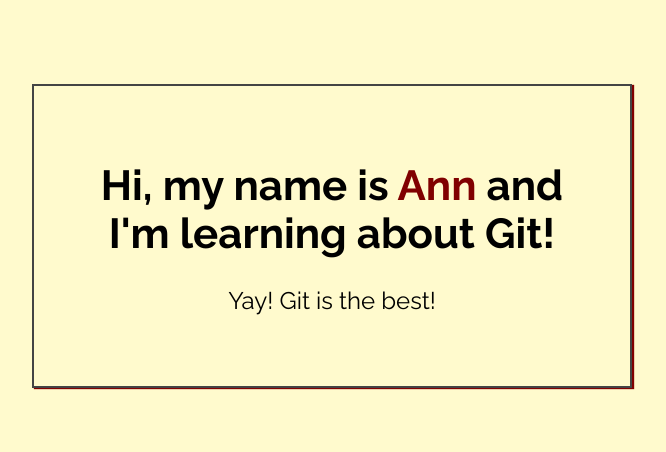
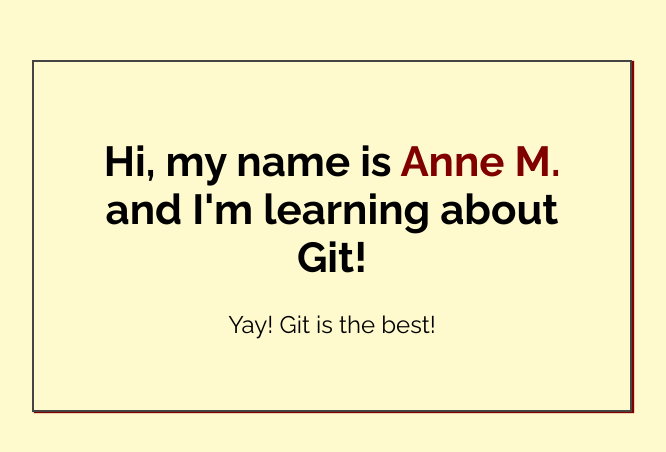
Before and after one commit to annepm/my-first-repo, a plain HTML site: page index.html in a window 1280 px wide. Shown: the part 164-616 px from the top of the page, without its empty margins (308-974 px from the left). Drawn offline with Linux system fonts and the light colour scheme.

Commit message:
Changed name within index.html

```diff
--- a/index.html
+++ b/index.html
@@ -14,7 +14,7 @@
 <body>
 
     <div class="greeting">
-        <h1>Hi, my name is <span class="highlight">Ann</span> and I'm learning about Git! </h1>
+        <h1>Hi, my name is <span class="highlight">Anne M.</span> and I'm learning about Git! </h1>
 
         <p>Yay! Git is the best!</p>
     </div>
```
